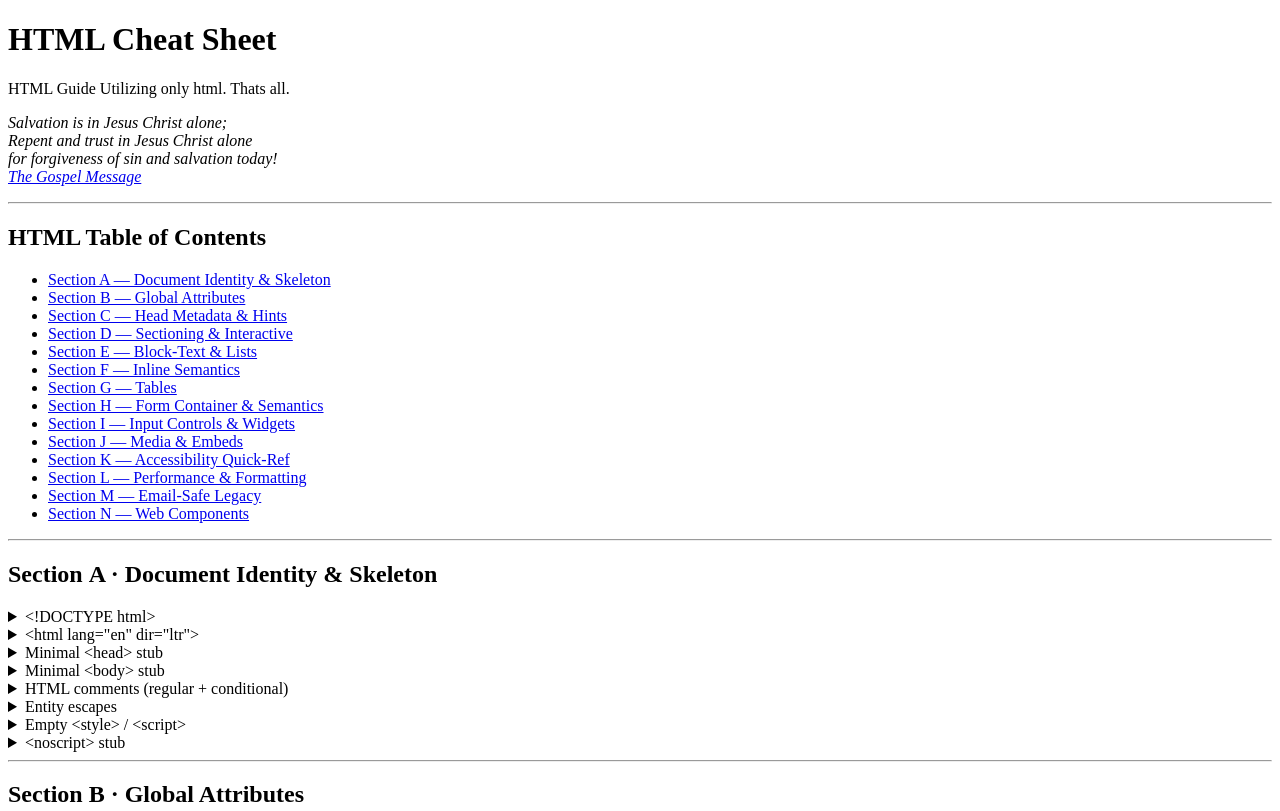
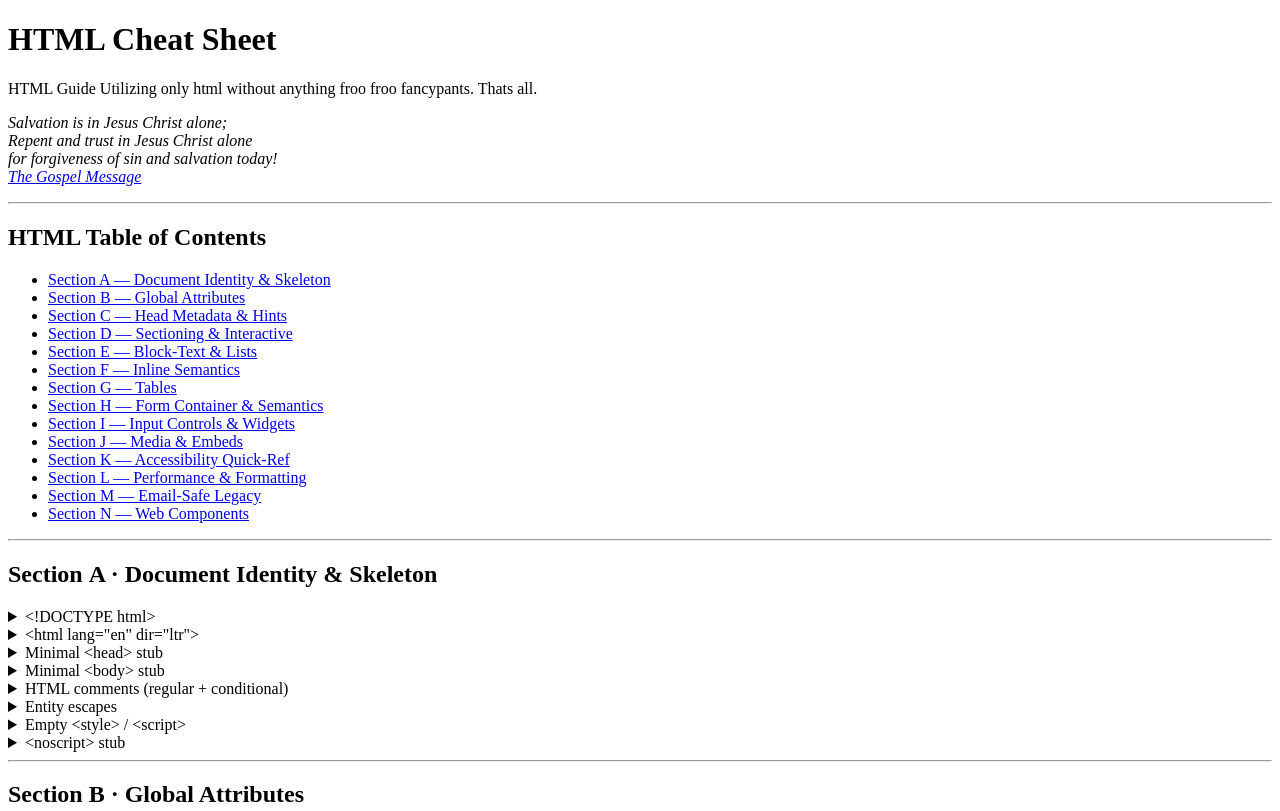
Before and after one commit to evgjohnmorris/HTML-Cheat-Sheet, a plain HTML site: page index.html in a window 1280 px wide. Shown: the top 811 px of the page. Drawn offline with Linux system fonts and the light colour scheme.

Commit message:
Update index.html

```diff
--- a/index.html
+++ b/index.html
@@ -8,7 +8,7 @@
             </head>
         <body>
             <h1>HTML Cheat Sheet</h1>
-            <p>HTML Guide Utilizing only html. Thats all.</p>
+            <p>HTML Guide Utilizing only html without anything froo froo fancypants. Thats all.</p>
 
             <p><em>Salvation is in Jesus Christ alone; <br>
               Repent and trust in Jesus Christ alone <br>
```
